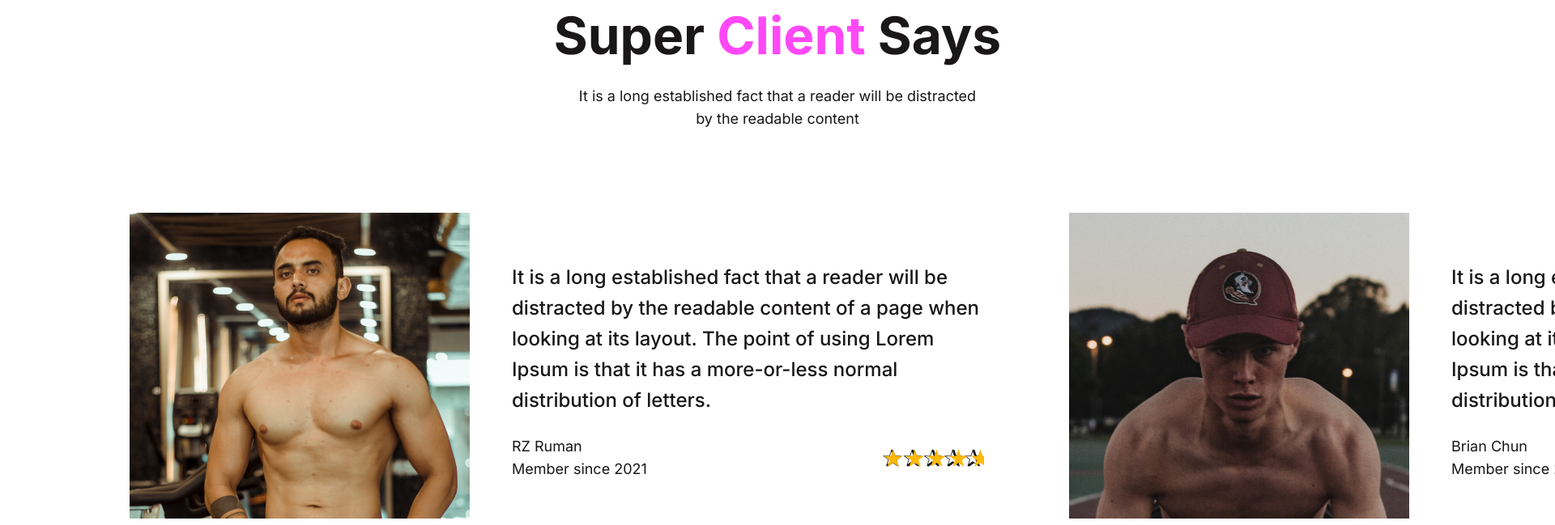
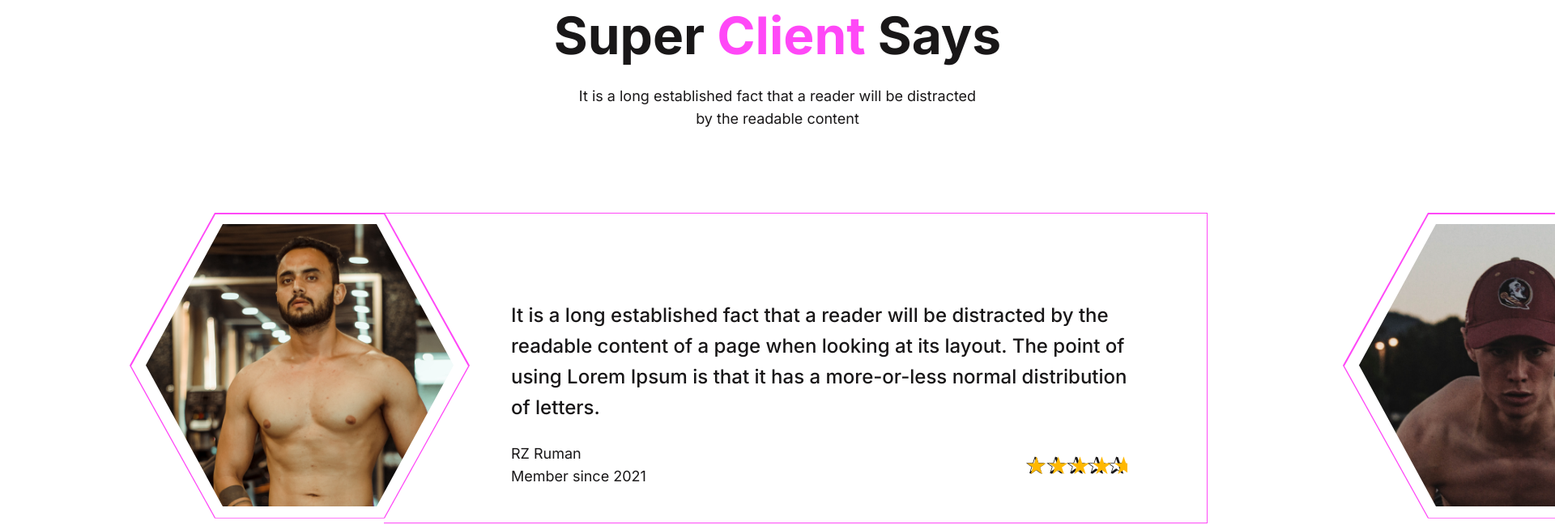
Before and after one commit to OlSerkes/GymFitness, a plain HTML site: page index.html in a window 1280 px wide. Shown: the part 3981-4630 px from the top of the page at 81% size, 1920 px wide, since content can reach past the window. Drawn offline with Linux system fonts and the light colour scheme.

Commit message:
Added hexagone to client__slides-box

```diff
--- a/index.html
+++ b/index.html
@@ -365,8 +365,10 @@
             <div class="client__slider">
               <div class="client__slides">
                 <div class="client__slides-box">
+                  <div class="hexagon-box">
                     <div class="client__slides-img">
                       <img src="img/client-01.png" alt="Client photo" />
+                    </div>
                   </div>
                   <div class="client__slides-inner">
                     <div class="client__slides-info">
@@ -427,8 +429,10 @@
                   </div>
                 </div>
                 <div class="client__slides-box">
+                  <div class="hexagon-box">
                     <div class="client__slides-img">
                       <img src="img/client-02.png" alt="Client photo" />
+                    </div>
                   </div>
                   <div class="client__slides-inner">
                     <div class="client__slides-info">
@@ -489,8 +493,10 @@
                   </div>
                 </div>
                 <div class="client__slides-box">
+                  <div class="hexagon-box">
                     <div class="client__slides-img">
                       <img src="img/client-03.png" alt="Client photo" />
+                    </div>
                   </div>
                   <div class="client__slides-inner">
                     <div class="client__slides-info">
@@ -551,8 +557,10 @@
                   </div>
                 </div>
                 <div class="client__slides-box" id="first-clone">
+                  <div class="hexagon-box">
                     <div class="client__slides-img">
                       <img src="img/client-01.png" alt="Client photo" />
+                    </div>
                   </div>
                   <div class="client__slides-inner">
                     <div class="client__slides-info">
--- a/scss/style.scss
+++ b/scss/style.scss
@@ -637,10 +637,29 @@ background-image: url(../img/bg.png);
     }
     &__slides-box{
         display: flex;
+        margin-right: 61px;
+    }
+    &__slides-img{
+        position: absolute;
+        background-color: $colorText;
+        top: 2px;
+        left: 2px;
+        width: 416px;
+        height: 375px;
+        clip-path: polygon(0% 50%, 25% 0%, 75% 0%, 100% 50%, 75% 100%, 25% 100%);
+        -webkit-clip-path: polygon(0% 50%, 25% 0%, 75% 0%, 100% 50%, 75% 100%, 25% 100%);
+        -moz-clip-path: polygon(0% 50%, 25% 0%, 75% 0%, 100% 50%, 75% 100%, 25% 100%);
     }
     &__slides-inner{
-        width: 663px;
-        margin: 37px 65px 18px 12px;
+        border: 1px solid $span;
+        border-left: 0;
+        width: 841px;
+        position: relative;
+        left: -106px;
+        padding: 83px 58px 43px 117px;
+    }
+    &___slides-info{
+        margin-bottom: 30px;
     }
     &__slides-text{
         @include fonts(24px, 500, 38px);
@@ -652,3 +671,27 @@ background-image: url(../img/bg.png);
         margin: 0 40px;
     }
 }
+
+.hexagon-box{
+    display: block;
+    position: relative;
+    width: 420px;
+    height: 377.72px;
+    background: $span;
+    box-sizing: border-box;
+    clip-path: polygon(0% 50%, 25% 0%, 75% 0%, 100% 50%, 75% 100%, 25% 100%);
+    -webkit-clip-path: polygon(0% 50%, 25% 0%, 75% 0%, 100% 50%, 75% 100%, 25% 100%);
+    -moz-clip-path: polygon(0% 50%, 25% 0%, 75% 0%, 100% 50%, 75% 100%, 25% 100%);
+        // transform: translateX(-153px);
+    img{
+        position: absolute;
+        background-color: $colorText;
+        top: 12px;
+        left: 18px;
+        width: 380px;
+        height: 349px;
+        clip-path: polygon(0% 50%, 25% 0%, 75% 0%, 100% 50%, 75% 100%, 25% 100%);
+        -webkit-clip-path: polygon(0% 50%, 25% 0%, 75% 0%, 100% 50%, 75% 100%, 25% 100%);
+        -moz-clip-path: polygon(0% 50%, 25% 0%, 75% 0%, 100% 50%, 75% 100%, 25% 100%);
+    }
+}
```
Also changed, not shown: css/style.css. Lines whose indentation alone changed are shown as unchanged.
